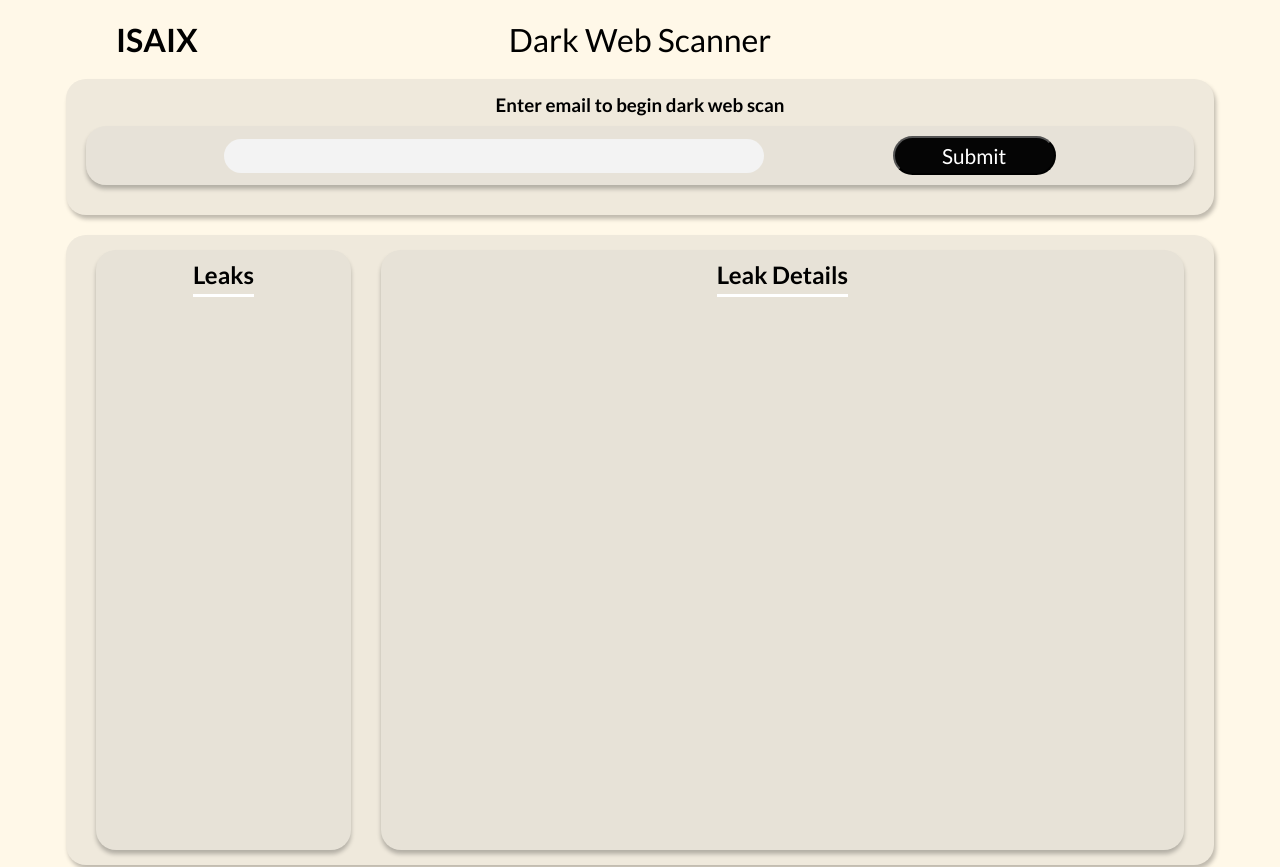
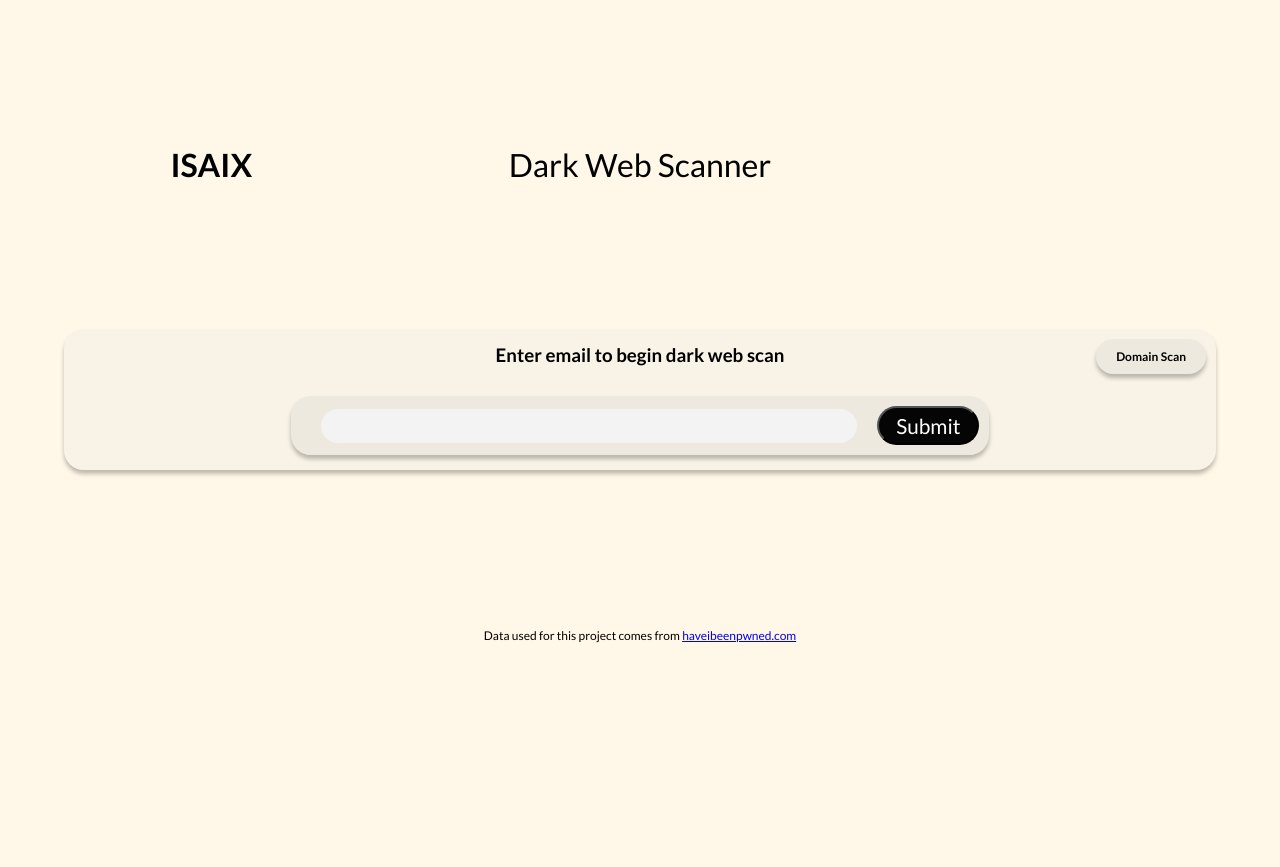
Before and after one commit to macsta31/isaixdwscan, a React (Vite) app: page / in a window 1280 px wide. Shown: the top 867 px of the page. After the commit the page ends 800 px from the top, so only its background shows below. Built offline with nearby package versions, Linux system fonts and the light colour scheme.

Commit message:
Small style updates, leak info tab, new api route implementation
implemented scrolling in the leaks tab
added a new api route for domain based dark web scan
added a new toggle to get information on what does what in the ui
more robust error handling for no result found

```diff
--- a/src/components/Body.tsx
+++ b/src/components/Body.tsx
@@ -2,6 +2,7 @@ import LeakDetails from './LeakDetails'
 import Leaks from './Leaks'
 import styled from 'styled-components'
 import Data from '../types/Data.types'
+import { AiOutlineQuestionCircle } from 'react-icons/ai'
 import {emptyData}  from '../data/Data.instance'
 
 import { useEffect, useState } from 'react'
@@ -19,10 +20,15 @@ interface BodyProps{
 const Body: React.FC<BodyProps> = ({leaks, errorMessage}) => {
     // State holding leak data for one leak to be passed to leakDetails Component
     const [leakData, setLeakData] = useState<Data>(emptyData);
+    const [infoTab, setInfoTab] = useState(false);
 
     // function to get leak data from one leak that was clicked on in Leaks Component to be passed to leakDetails Component
     const getData = (data:Data): void => {
         setLeakData(data)
+    }
+
+    const togglePageInfo = () => {
+        setInfoTab(!infoTab)
     }
 
     // Sets leak data to empty data object (found in data folder) this is why leakDetails is empty on load
@@ -34,28 +40,43 @@ const Body: React.FC<BodyProps> = ({leaks, errorMessage}) => {
 
     return (
     <Container>
-        <Leaks leaks={leaks} getData={getData} />
-        <LeakDetails leakData={leakData} errorMessage={errorMessage} />
+        <InfoPanel onClick={()=>togglePageInfo()}> <AiOutlineQuestionCircle size={24} /> </InfoPanel>
+        <Leaks leaks={leaks} getData={getData} infoTab={infoTab} />
+        <LeakDetails leakData={leakData} errorMessage={errorMessage} infoTab={infoTab} />
     </Container>
     )
 }
 
 const Container = styled.div`
+    position:relative;
     display:flex;
-    width: 85%;
+    width: 100%;
     max-width: 1400px;
     align-self: center;
-    padding: 15px 30px;
     background: #EFE9DC;
     box-shadow: 2px 4px 4px rgba(0, 0, 0, 0.25);
     border-radius: 20px;
-    /* align-items: center; */
-    /* justify-content: space-between; */
-    min-height: 75vh;
-    /* flex: 1 1 auto; */
-    /* padding: 50px; */
+    min-height: 70vh;
     margin:20px;
 
 `
 
+const InfoPanel = styled.div`
+    position: absolute;
+    top:0;
+    right:0;
+    margin: 10px;
+    z-index: 3;
+
+    &:hover{
+        cursor: pointer;
+        transition: 1.5s;
+        transform: scale(1.2)
+    }
+
+    &:not(:hover){
+        transition: 1.5s;
+    }
+`
+
 export default Body
--- a/src/components/Footer.tsx
+++ b/src/components/Footer.tsx
@@ -17,7 +17,6 @@ const Div = styled.div`
     display: flex;
     align-items:center;
     justify-content: center;
-    /* border-top: 3px solid black; */
     height: 10vh;
 `
 
--- a/src/components/Header.tsx
+++ b/src/components/Header.tsx
@@ -5,19 +5,18 @@ import Search from './Search'
 callAPI: function that makes the call to our proxy server to get the data for the given email --> Passed to parent component for calling (Layout)
 clearLeaks: function to reset leaks when a new email is queried --> Passes to parent component for calling (Layout) */
 
-interface HeaderProps{
-    callAPI: (email:string) => Promise<void>;
-    clearLeaks: () => void
-}
+// interface HeaderProps{
+//     callAPI: (email:string) => Promise<void>;
+//     clearLeaks: () => void
+// }
 /*Header Component
 Home to the WebPage title and the Search Bar*/
 
-const Header: React.FC<HeaderProps> = ({callAPI, clearLeaks}) => {
+const Header = () => {
   return (
     <Container>
         <H1Left>ISAIX</H1Left>
         <H1Middle>Dark Web Scanner</H1Middle>
-        <Div><Search callAPI={callAPI} clearLeaks={clearLeaks} /></Div>
     </Container>
   )
 }
--- a/src/components/Layout.tsx
+++ b/src/components/Layout.tsx
@@ -2,6 +2,7 @@ import Header from "./Header"
 import Body from "./Body"
 import styled from 'styled-components'
 import Footer from "./Footer"
+import Search from "./Search"
 import { useState } from "react"
 
 /*Layout Component
@@ -18,7 +19,7 @@ const Layout = () => {
     input: email: string
     output: Promise<>
     Make call to our proxy server and sets error and leaks accordingly from payload */
-    const callAPI = async (email: string): Promise<void> => {
+    const callAPIBreachedAccount = async (email: string): Promise<void> => {
         try {
           const response = await fetch(`https://isaixdwproxy.onrender.com/breachedaccount/${email}`);
           const data = await response.json();
@@ -38,6 +39,30 @@ const Layout = () => {
           }
         }
     };
+
+    const callAPIDomain = async (domain: string): Promise<void> => {
+      try {
+        const response = await fetch(`https://isaixdwproxy.onrender.com/breaches/${domain}`);
+        const data = await response.json();
+
+        if (!response.ok) {
+          setError(`Error: ${data.message}`);
+          setLeaks([])
+        } else if (data.length == 0){
+          throw new Error("Error Not Found")
+        }
+        else {
+          setLeaks(data);
+          setError(null);
+        }
+      } catch (error) {
+        if (error instanceof Error) {
+          setError(`Error: ${error.message}`);
+        } else {
+          setError('An unknown error occurred.');
+        }
+      }
+  };
     // resets leaks state
     const clearLeaks = (): void => {
         setLeaks([])
@@ -45,9 +70,15 @@ const Layout = () => {
     // Returns one main container for the webpage with a header, body and footer
     return (
     <Container>
-        <Header callAPI={callAPI} clearLeaks={clearLeaks} />
+        <Header />
+        <Search callAPIBreachedAccount={callAPIBreachedAccount} clearLeaks={clearLeaks} callAPIDomain={callAPIDomain} />
+        {
+          leaks.length > 0  || error ?
+          <Body leaks={leaks} errorMessage={error} />
+          :
+          <></>
+        }
 
-        <Body leaks={leaks} errorMessage={error} />
         <Footer />
     </Container>
     )
@@ -56,8 +87,11 @@ const Layout = () => {
 const Container = styled.div`
     display:flex;
     flex-direction:column;
-    /* min-height: 120vh; */
+    min-height: 100vh;
     align-items: center;
+    justify-content: space-evenly;
+    width:90%;
+    margin:auto;
 `
 
 export default Layout
--- a/src/components/LeakClassItem.tsx
+++ b/src/components/LeakClassItem.tsx
@@ -10,7 +10,6 @@ interface LeakClassItemProps {
 const LeakClassItem: React.FC<LeakClassItemProps> = ({dataclass, url}) => {
 
     const [pwPrompt, setPwPrompt] = useState(false);
-    console.log(url)
 
     const warnClick = () => {
         setPwPrompt(!pwPrompt)
--- a/src/components/LeakDetails.tsx
+++ b/src/components/LeakDetails.tsx
@@ -14,6 +14,7 @@ import LeakClassItem from './LeakClassItem';
 interface LeakDetailsProps{
     leakData: Data
     errorMessage: string | null;
+    infoTab: boolean
 }
 /**
  * HashMap: dataClass: string -> threatLevel: number
@@ -97,7 +98,7 @@ const getGlobalThreatLevel = async (dataclasses: string[], hashMap: DataClassThr
  * Where all info about the selected Link is presented
  * Breach Date, Service name, Leaked Data Classes, Threat level presented as Spectrum
  */
-const LeakDetails: React.FC<LeakDetailsProps> = ({leakData, errorMessage}) => {
+const LeakDetails: React.FC<LeakDetailsProps> = ({leakData, errorMessage, infoTab}) => {
 
     // state to hold the generated hashmap
     const [hashMap, setHashMap] = useState<DataClassThreatMap>({});
@@ -133,16 +134,21 @@ const LeakDetails: React.FC<LeakDetailsProps> = ({leakData, errorMessage}) => {
     }, [loadHashMap, leakData]);
 
     if(errorMessage){
+
         leakData = emptyData
     }
 
     const toggleInfo = () => {
+        console.log(1)
         setInfoToggle(!infoToggle)
     }
   return (
     <Container>
         <H2Title>Leak Details</H2Title>
         {/* If leak data is found -> render leak data */}
+        {
+            !infoTab ?
+            <>
             {
                 leakData && leakData?.Name !== '' ?
                 <>
@@ -151,7 +157,7 @@ const LeakDetails: React.FC<LeakDetailsProps> = ({leakData, errorMessage}) => {
                     {
                         infoToggle ?
                         <SubContainerInfo>
-                        <InfoPanel onClick={()=>toggleInfo()}> <AiFillQuestionCircle size={36} /> </InfoPanel>
+                            <InfoPanel onClick={()=>toggleInfo()}> <AiFillQuestionCircle size={24} /> </InfoPanel>
                             <TextBlurb
                                 dangerouslySetInnerHTML={{
                                 __html: leakData.Description,
@@ -159,7 +165,7 @@ const LeakDetails: React.FC<LeakDetailsProps> = ({leakData, errorMessage}) => {
                         </SubContainerInfo>
                         :
                         <>
-                        <InfoPanel onClick={()=>toggleInfo()}> <AiFillQuestionCircle size={36} /> </InfoPanel>
+                            <InfoPanel onClick={()=>toggleInfo()}> <AiFillQuestionCircle size={24} /> </InfoPanel>
                             <SiteName>{leakData.Name}</SiteName>
                             <H3>Breached On: {leakData.BreachDate}</H3>
                             <SubContainer>
@@ -190,14 +196,37 @@ const LeakDetails: React.FC<LeakDetailsProps> = ({leakData, errorMessage}) => {
                 :
                 <></>
             }
+            </>
+            :
+            <DivInfo>
+                <SubContainerInfoTab>
+
+                            <SiteName>Name of the site</SiteName>
+                            <H3>Date of Leak</H3>
+                            <SubContainer>
+                                <H3Leak>Leaked Data</H3Leak>
+
+                                <List>
+                                    Categories of data that were present in the leak.
+                                </List>
+
+                            </SubContainer>
+                </SubContainerInfoTab>
+                <ThreatBarDivInfo>
+                    This is where you will find the approximate threat level based on the combination of data classes that were present in the leak<br/>
+                    We use our own proprietary algorithm to calculate this threat level.
+                    <ThreatBar globalThreat={globalThreat}/>
+                </ThreatBarDivInfo>
+            </DivInfo>
+        }
         {/* Presents no Leak Found message if api returns an error */}
         {
-            errorMessage ?
+            errorMessage === "Error: Error Not Found" ?
 
             <NoLeakContainer>
                 <NoLeakTitle>No Leaks Found!</NoLeakTitle>
-                <NoLeakMessage>No leaks for this email address were found on the deep web.<br/>This is not a guarantee of safety but we think you are doing pretty good</NoLeakMessage>
-                <p>Or maybe you spelled your email wrong :O</p>
+                <NoLeakMessage>No leaks for this address were found on the deep web.<br/>This is not a guarantee of safety but we think you are doing pretty good</NoLeakMessage>
+                <p>Or maybe you it wrong :O</p>
             </NoLeakContainer>
             :
             <></>
@@ -206,6 +235,37 @@ const LeakDetails: React.FC<LeakDetailsProps> = ({leakData, errorMessage}) => {
   )
 }
 
+const SubContainerInfoTab = styled.div`
+    background: #D6D0C7;
+    box-shadow: 0px 4px 4px rgba(0, 0, 0, 0.25);
+    border-radius: 20px;
+    width: 100%;
+    display:flex;
+    flex-direction: column;
+    align-items: center;
+    justify-content: center;
+    padding: 10px;
+
+`
+
+const ThreatBarDivInfo = styled.div`
+    background: #D6D0C7;
+    box-shadow: 0px 4px 4px rgba(0, 0, 0, 0.25);
+    border-radius: 20px;
+    width:100%;
+    margin-top: 10px;
+    text-align: center;
+    padding: 20px 10px;
+`
+const DivInfo = styled.div`
+
+    border-radius: 20px;
+    width: 90%;
+    display:flex;
+    flex-direction: column;
+    align-items: center;
+    padding: 10px;
+`
 
 const ThreatBarDiv = styled.div`
     background: #D6D0C7;
@@ -263,6 +323,7 @@ const NoLeakContainer = styled.div`
     border-image: linear-gradient(to bottom right, #b827fc 0%, #2c90fc 25%, #b8fd33 50%, #fec837 75%, #fd1892 100%);
     border-image-slice: 1;
     border-radius: 20px;
+    margin: 0px 20px;
 `
 
 const NoLeakTitle = styled.h1`
@@ -281,11 +342,8 @@ const NoLeakMessage = styled.p`
 const Container = styled.div`
     display:flex;
     flex-direction: column;
-    /* overflow: scroll; */
-    padding: 10px;
-    margin-left: 30px;
-    /* align-items:center; */
-    /* justify-content: center; */
+    margin: 30px;
+    padding:20px 0px;
     align-items:center;
     width: 100%;
     background: #E7E2D7;
@@ -295,12 +353,11 @@ const Container = styled.div`
 
 const H2Title = styled.h2`
     border-bottom: 3px solid white;
-    margin-bottom: 10px;
+    margin-bottom: 18px;
     padding-bottom: 5px;
 `
 
 const SiteName = styled.h2`
-    /* padding-bottom: 10px; */
     font-size: 24px;
 `
 
@@ -319,17 +376,12 @@ const SubContainer = styled.div`
     height: min-content;
     flex-direction: column;
     align-items: center;
-    /* padding: 20px; */
-    /* border: 4px solid black; */
     border-radius: 20px;
     width: 100%;
 `
 
 const SubContainerInfo = styled.div`
-    /* position: absolute; */
-    /* top:0;
-    left:0; */
-    /* background-color: #0720c1; */
+
     opacity: 0.99;
     max-width:100%;
     min-height:100%;
@@ -337,7 +389,6 @@ const SubContainerInfo = styled.div`
     display: flex;
     align-items: center;
     justify-content: center;
-    /* border: 3px solid black; */
     padding: 20px;
 `
 
--- a/src/components/Leaks.tsx
+++ b/src/components/Leaks.tsx
@@ -8,18 +8,15 @@ import { emptyData } from '../data/Data.instance';
 interface LeaksProps{
     leaks: Data[]
     getData: (data:Data) => void
+    infoTab: boolean
 }
 
 
 
 
 
-const Leaks: React.FC<LeaksProps> = ({leaks, getData}) => {
+const Leaks: React.FC<LeaksProps> = ({leaks, getData, infoTab}) => {
 
-    // const click = (e:React.MouseEvent<HTMLButtonElement, MouseEvent>) => {
-    //     e.preventDefault()
-    //     console.log(leaks[0].Name)
-    // }
 
     useEffect(() => {
         if(!leaks){
@@ -35,28 +32,57 @@ const Leaks: React.FC<LeaksProps> = ({leaks, getData}) => {
     <Container>
         <H2>Leaks</H2>
         {
-            leaks ?
-            leaks.map((leak, key) => (
-                <Leak key={key} leak={leak} getData={getData} />
-            ))
+            !infoTab ?
+            <>
+                {
+                    leaks ?
+                    leaks.map((leak, key) => (
+                        <Leak key={key} leak={leak} getData={getData} />
+                    ))
+                    :
+                    <></>
+                }
+            </>
             :
-            <></>
+            <>
+               <LeakInfo>
+                    This is where you will find the name of the companies or services from which your data has been leaked
+                </LeakInfo>
+            </>
         }
     </Container>
   )
 }
 
+const LeakInfo = styled.div`
+    text-align: center;
+    line-height: 1.5;
+    padding: 10px;
+    margin-top: 30%;
+    font-size: 18px;
+`
+
 const Container = styled.div`
     width: 30%;
+    max-height:650px;
     display: flex;
     flex-direction: column;
     align-items: center;
     padding: 10px;
-    /* justify-content: center; */
-    /* border-right: 3px solid black; */
     background: #E7E2D7;
     box-shadow: 0px 4px 4px rgba(0, 0, 0, 0.25);
     border-radius: 20px;
+    margin: 30px 0px 30px 30px;
+    padding:20px 10px;
+    overflow-x: hidden;
+    overflow-y: auto; /* allow vertical scrolling */
+    scrollbar-width: none; /* Firefox */
+    -ms-overflow-style: none; /* Internet Explorer 10+ */
+
+    /* Hide scrollbar for Chrome, Safari and Opera */
+    &::-webkit-scrollbar {
+        display: none;
+    }
 `
 
 const H2 = styled.h2`
--- a/src/components/Search.tsx
+++ b/src/components/Search.tsx
@@ -6,14 +6,16 @@ import { useState } from 'react'
 callAPI: function to call our proxy server --> passed up to Layout for final call
 clearLeaks: function to reset leaks --> passed up to Layout for final call */
 interface SearchProps {
-    callAPI: (email:string) => Promise<void>
+    callAPIBreachedAccount: (email:string) => Promise<void>
+    callAPIDomain: (domain:string) => Promise<void>
     clearLeaks: () => void
 }
 
-const Search: React.FC<SearchProps> = ({callAPI, clearLeaks}) => {
+const Search: React.FC<SearchProps> = ({callAPIBreachedAccount, clearLeaks, callAPIDomain}) => {
 
     // email state to hold value in search bar
-    const [email, setEmail] = useState('')
+    const [input, setInput] = useState('')
+    const [domainScan, setDomainScan] = useState(false)
 
     // email error state for form validation
     const [noEmailError, setNoEmailError] = useState(false)
@@ -24,43 +26,77 @@ const Search: React.FC<SearchProps> = ({callAPI, clearLeaks}) => {
      * clearsLeaks before calling api
      * resets form after api call
      */
-    const submitForm = (e:React.FormEvent<HTMLFormElement>) => {
+    const submitFormBreach = (e:React.FormEvent<HTMLFormElement>) => {
         e.preventDefault()
         const form = e.currentTarget as HTMLFormElement
-        const input = document.getElementById("input")
-        const inputElement = input as HTMLFormElement
+        const inputBar = document.getElementById("input")
+        const inputElement = inputBar as HTMLFormElement
         const formValue = inputElement.value
 
         if(formValue === ''){
-            const input = document.getElementById("input")
-            if(input !== null){
+            const inputBar = document.getElementById("input")
+            if(inputBar !== null){
                 setNoEmailError(true);
-                input.style.border = "5px solid red"
+                inputBar.style.border = "5px solid red"
             }
             clearLeaks()
             return;
         }
-        callAPI(email)
+        callAPIBreachedAccount(input)
+        form.reset()
+
+    }
+
+    const submitFormDomain = (e:React.FormEvent<HTMLFormElement>) => {
+        e.preventDefault()
+        const form = e.currentTarget as HTMLFormElement
+        const inputBar = document.getElementById("input")
+        const inputElement = inputBar as HTMLFormElement
+        const formValue = inputElement.value
+
+        if(formValue === ''){
+            const inputBar = document.getElementById("input")
+            if(inputBar !== null){
+                setNoEmailError(true);
+                inputBar.style.border = "5px solid red"
+            }
+            clearLeaks()
+            return;
+        }
+        callAPIDomain(input)
         form.reset()
 
     }
 
     // updates email state on form change
-    const updateEmail = (e:React.ChangeEvent<HTMLInputElement>)=> {
+    const updateInput = (e:React.ChangeEvent<HTMLInputElement>)=> {
         e.preventDefault()
         e.target.style.border = "1px solid black"
         setNoEmailError(false);
-        setEmail(e.target.value)
+        setInput(e.target.value)
+    }
+
+    const switchMode = () => {
+        setDomainScan(!domainScan)
     }
   return (
     <Div>
         <Container>
-            <H3>Enter email to begin dark web scan</H3>
-            <Form onSubmit={(e) => submitForm(e)}>
+            <SwitchMode onClick={() => switchMode()}>{domainScan ? <>Email</> : <>Domain</>} Scan</SwitchMode>
+            <H3>Enter {domainScan ? <>domain</> : <>email</>} to begin dark web scan</H3>
+            {
+                !domainScan ?
+                <Form onSubmit={(e) => submitFormBreach(e)}>
+                        <Input id="input" onChange={(e) => updateInput(e)}/>
+                        <Button type='submit'>Submit</Button>
+                </Form>
+            :
+                <Form onSubmit={(e) => submitFormDomain(e)}>
+                    <Input id="input" onChange={(e) => updateInput(e)}/>
+                    <Button type='submit'>Submit</Button>
+                </Form>
+            }
 
-                <Input id="input" onChange={(e) => updateEmail(e)}/>
-                <Button type='submit'>Submit</Button>
-            </Form>
         </Container>
         {
             noEmailError ?
@@ -72,25 +108,50 @@ const Search: React.FC<SearchProps> = ({callAPI, clearLeaks}) => {
   )
 }
 
+const SwitchMode = styled.div`
+    position: absolute;
+    top:0;
+    right:0;
+    margin: 10px;
+    border-radius:20px;
+    background: rgba(216, 213, 207, 0.35);
+    box-shadow: 0px 4px 4px rgba(0, 0, 0, 0.25);
+    padding: 10px 20px;
+    font-size: 12px;
+    &:hover{
+        cursor: pointer;
+        transition: 1s;
+        scale: 1.1;
+    }
+
+    &:not(:hover){
+        transition: 1s;
+    }
+
+`
+
 const H3 = styled.h3`
-    padding-bottom: 10px;
+    padding-bottom: 30px;
 `
 const Div = styled.div`
-    /* width: 100%; */
+position: relative;
+    width: 100%;
     display: flex;
     flex-direction: column;
-    padding-bottom: 15px;
+    padding:15px 0px;
     justify-content: center;
     align-items:center;
+    border-radius: 20px;
+    background-color:rgba(235, 232, 226, 0.35);
+    box-shadow: 0px 4px 4px rgba(0, 0, 0, 0.25);
+    font-weight: bold;
+
 `
 const Container = styled.div`
     display: flex;
     flex-direction: column;
     justify-content: center;
     align-items:center;
-    /* padding: 20px; */
-    width: 100%;
-    /* transform:translateY(150px); */
 `
 
 const Form = styled.form`
@@ -106,26 +167,19 @@ const Form = styled.form`
 
 const Input = styled.input`
     width: 500px;
-    /* max-width: 600px; */
-    /* padding: 0px 15px;
-    margin: 0px 20px;
-    height: 1.7em;
-    border-radius: 20px; */
-    /* width: 45%; */
     padding: 5px 20px;
     background: #f3f3f3;
     border-radius: 20px;
     border: transparent;
     font-size: 20px;
     text-align: center;
+    margin: 0px 20px;
 `
 
 const Button = styled.button`
     background: #050505;
     border-radius: 20px;
     min-width: 15%;
-    /* height:30px;
-     */
     padding:5px;
     font-size: 1.3em;
     color:white;
```
Lines whose indentation alone changed are shown as unchanged.
